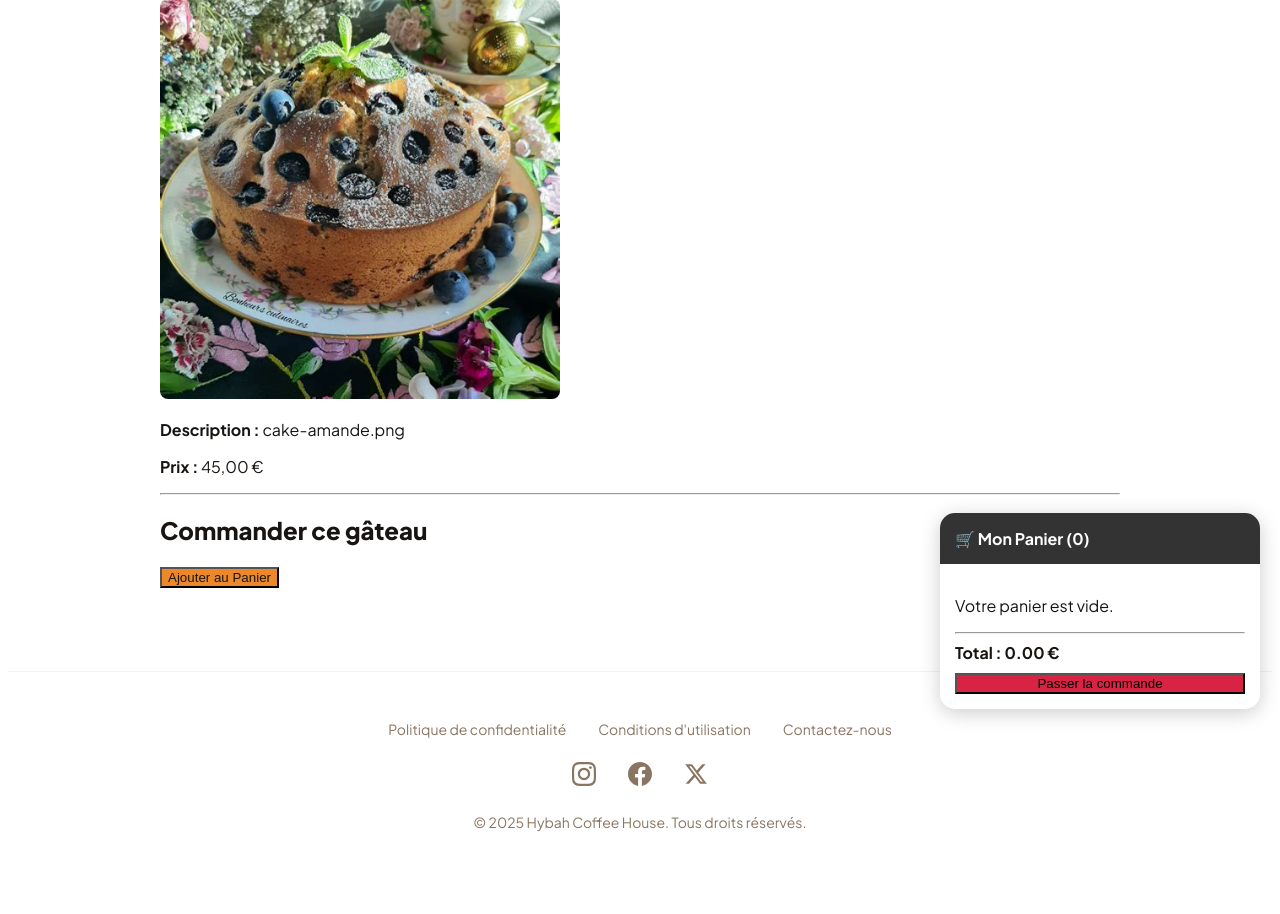
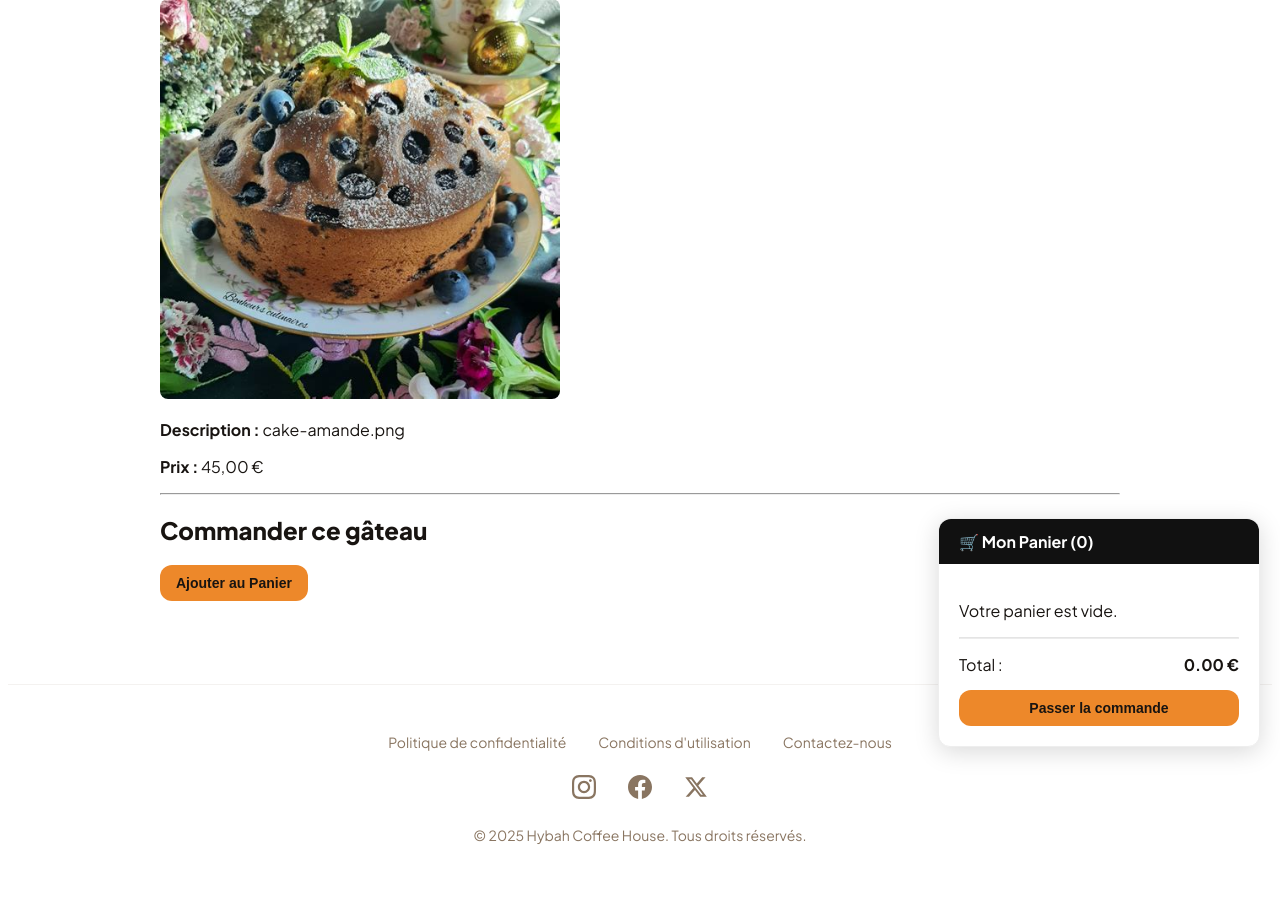
Before and after one commit to SALEH9833/hybah-reservations, a Django app: page /gateaux/1/ in a window 1280 px wide. Shown: the part 212-1126 px from the top of the page. Before the commit the page ends 1043 px from the top, so only its background shows below. Run offline with Django 5.2, Linux system fonts and the light colour scheme; data comes from the database, SQL or seed files in the repository; both versions use the stored data as it was after the commit; data that the repository does not hold is empty.

Commit message:
Finalisation du style, ajout de l'annulation auto et des liens sociaux

```diff
--- a/core/templates/core/contact.html
+++ b/core/templates/core/contact.html
@@ -30,7 +30,7 @@
     <div class="contact-info">
         <h3>Hybah Coffee House</h3>
         <p>
-            <strong>Adresse :</strong> >
+            <strong>Adresse :</strong>
             <a href="https://www.google.com/maps/search/?api=1&query=43H7%2B98R,%20N'Djamena" target="_blank" rel="noopener noreferrer">
                 43H7+98R, Boulevard du President N'Garta Tombalbaye, N'Djamena, Tchad
             </a>
--- a/gateaux/templates/gateaux/detail_gateau.html
+++ b/gateaux/templates/gateaux/detail_gateau.html
@@ -20,7 +20,7 @@
     <h2>Commander ce gâteau</h2>
     <form id="ajout-panier-form">
         {% csrf_token %}
-        <button type="submit" class="btn-primary">Ajouter au Panier</button>
+        <button type="submit" class="btn btn-primary">Ajouter au Panier</button>
     </form>
     <div id="ajout-feedback" style="margin-top: 15px; font-weight: bold;"></div>
 
--- a/templates/accueil.html
+++ b/templates/accueil.html
@@ -3,7 +3,7 @@
 
 {% block content %}
 <div class="hero" style="background-image: linear-gradient(rgba(0, 0, 0, 0.1), rgba(0, 0, 0, 0.4)), url('{% static 'comptes/images/accueil_bg.jpg' %}');">
-    <h1>Bienvenue au Hybah Coffee House</h1>
+    <h1>Bienvenue chez Hybah Coffee House</h1>
     <p>Découvrez nos délicieux cafés, pâtisseries et plus encore. Réservez votre table ou commandez en ligne pour une expérience inoubliable.</p>
 
 <div class="hero-actions">
--- a/templates/base.html
+++ b/templates/base.html
@@ -50,11 +50,11 @@
         <a href="{% url 'contact' %}">Contactez-nous</a>
     </div>
     <div class="social-links">
-        <a href="https://instagram.com" target="_blank" title="Instagram">
+        <a href="https://www.instagram.com/hybah_coffee_house?utm_source=ig_web_button_share_sheet&igsh=ZDNlZDc0MzIxNw==" target="_blank" title="Instagram">
             <!-- SVG pour Instagram -->
             <svg width="24" height="24" viewBox="0 0 24 24" fill="currentColor" role="img" aria-label="Instagram"><path d="M12 2.163c3.204 0 3.584.012 4.85.07 3.252.148 4.771 1.691 4.919 4.919.058 1.265.069 1.645.069 4.849 0 3.205-.012 3.584-.069 4.849-.149 3.225-1.664 4.771-4.919 4.919-1.266.058-1.644.07-4.85.07-3.204 0-3.584-.012-4.849-.07-3.26-.149-4.771-1.699-4.919-4.92-.058-1.265-.07-1.644-.07-4.849 0-3.204.013-3.583.07-4.849.149-3.227 1.664-4.771 4.919-4.919 1.266-.057 1.645-.069 4.849-.069zm0-2.163c-3.259 0-3.667.014-4.947.072-4.358.2-6.78 2.618-6.98 6.98-.059 1.281-.073 1.689-.073 4.948 0 3.259.014 3.668.072 4.948.2 4.358 2.618 6.78 6.98 6.98 1.281.058 1.689.072 4.948.072 3.259 0 3.668-.014 4.948-.072 4.354-.2 6.782-2.618 6.979-6.98.059-1.28.073-1.689.073-4.948 0-3.259-.014-3.667-.072-4.947-.196-4.354-2.617-6.78-6.979-6.98-1.281-.059-1.689-.073-4.948-.073zm0 5.838c-3.403 0-6.162 2.759-6.162 6.162s2.759 6.162 6.162 6.162 6.162-2.759 6.162-6.162-2.759-6.162-6.162-6.162zm0 10.162c-2.209 0-4-1.79-4-4s1.791-4 4-4 4 1.79 4 4-1.791 4-4 4zm6.406-11.845c-.796 0-1.441.645-1.441 1.44s.645 1.44 1.441 1.44 1.441-.645 1.441-1.44-.645-1.44-1.441-1.44z"></path></svg>
         </a>
-        <a href="https://facebook.com" target="_blank" title="Facebook">
+        <a href="https://web.facebook.com/gringosfastfood/about_profile_transparency" target="_blank" title="Facebook">
             <!-- SVG pour Facebook -->
             <svg width="24" height="24" viewBox="0 0 24 24" fill="currentColor" role="img" aria-label="Facebook"><path d="M24 12.073c0-6.627-5.373-12-12-12s-12 5.373-12 12c0 5.99 4.388 10.954 10.125 11.854v-8.385H7.078v-3.47h3.047V9.43c0-3.007 1.792-4.669 4.533-4.669 1.312 0 2.686.235 2.686.235v2.953H15.83c-1.491 0-1.956.925-1.956 1.874v2.25h3.328l-.532 3.47h-2.796v8.385C19.612 23.027 24 18.062 24 12.073z"></path></svg>
         </a>
--- a/templates/partials/panier_chatbot.html
+++ b/templates/partials/panier_chatbot.html
@@ -1,4 +1,4 @@
-<!-- templates/partials/panier_chatbot.html (Version Finale) -->
+<!-- templates/partials/panier_chatbot.html (Nouveau Design) -->
 <form id="csrf-form" style="display: none;">{% csrf_token %}</form>
 
 <div id="panier-chatbot" class="panier-hidden">
@@ -7,14 +7,25 @@
     </div>
     <div id="panier-body">
         <div id="panier-items"><p>Votre panier est vide.</p></div>
-        <hr>
-        <strong>Total : <span id="panier-total">0.00</span> €</strong>
-        <a href="{% url 'recapitulatif_commande' %}"><button class="btn-panier">Passer la commande</button></a>
+        <hr style="border-color: rgba(0,0,0,0.1);">
+        <div class="panier-total">
+            <span>Total :</span>
+            <strong><span id="panier-total">0.00</span> €</strong>
+        </div>
+        <a href="{% url 'recapitulatif_commande' %}"><button class="btn btn-primary btn-panier">Passer la commande</button></a>
     </div>
 </div>
 
 <style>
-    #panier-chatbot{position:fixed;bottom:20px;right:20px;width:320px;background-color:#fff;border-radius:15px;box-shadow:0 4px 20px rgba(0,0,0,.2);transition:transform .3s ease-in-out;z-index:1000}#panier-header{background-color:#333;color:#fff;padding:15px;border-top-left-radius:15px;border-top-right-radius:15px;cursor:pointer;font-weight:700}#panier-body{padding:15px;max-height:400px;overflow-y:auto}.panier-hidden{transform:translateY(calc(100% - 55px))}.panier-visible{transform:translateY(0)}.btn-panier{width:100%;margin-top:10px;background-color:#d92344}.panier-item{display:flex;justify-content:space-between;align-items:center;margin-bottom:8px;font-size:14px}.retirer-btn{background:0 0;border:none;color:red;cursor:pointer;font-weight:700;margin-left:10px;padding:5px}
+    #panier-chatbot { position: fixed; bottom: 20px; right: 20px; width: 320px; background-color: white; border-radius: 12px; box-shadow: 0 5px 25px rgba(0,0,0,0.15); transition: transform 0.3s ease-in-out; z-index: 1000; border: 1px solid #eee; }
+    #panier-header { background-color: #111; color: white; padding: 12px 20px; border-top-left-radius: 12px; border-top-right-radius: 12px; cursor: pointer; font-weight: 700; }
+    #panier-body { padding: 20px; max-height: 400px; overflow-y: auto; }
+    .panier-hidden { transform: translateY(calc(100% - 50px)); }
+    .panier-visible { transform: translateY(0); }
+    .btn-panier { width: 100%; margin-top: 15px; }
+    .panier-item { display: flex; justify-content: space-between; align-items: center; margin-bottom: 10px; font-size: 14px; }
+    .retirer-btn { background: none; border: none; color: #dc3545; cursor: pointer; font-weight: bold; margin-left: 10px; padding: 5px; font-size: 16px; }
+    .panier-total { display: flex; justify-content: space-between; align-items: center; margin-top: 15px; font-size: 1rem; }
 </style>
 
 <script>
```
Also changed, not shown: db.sqlite3.
